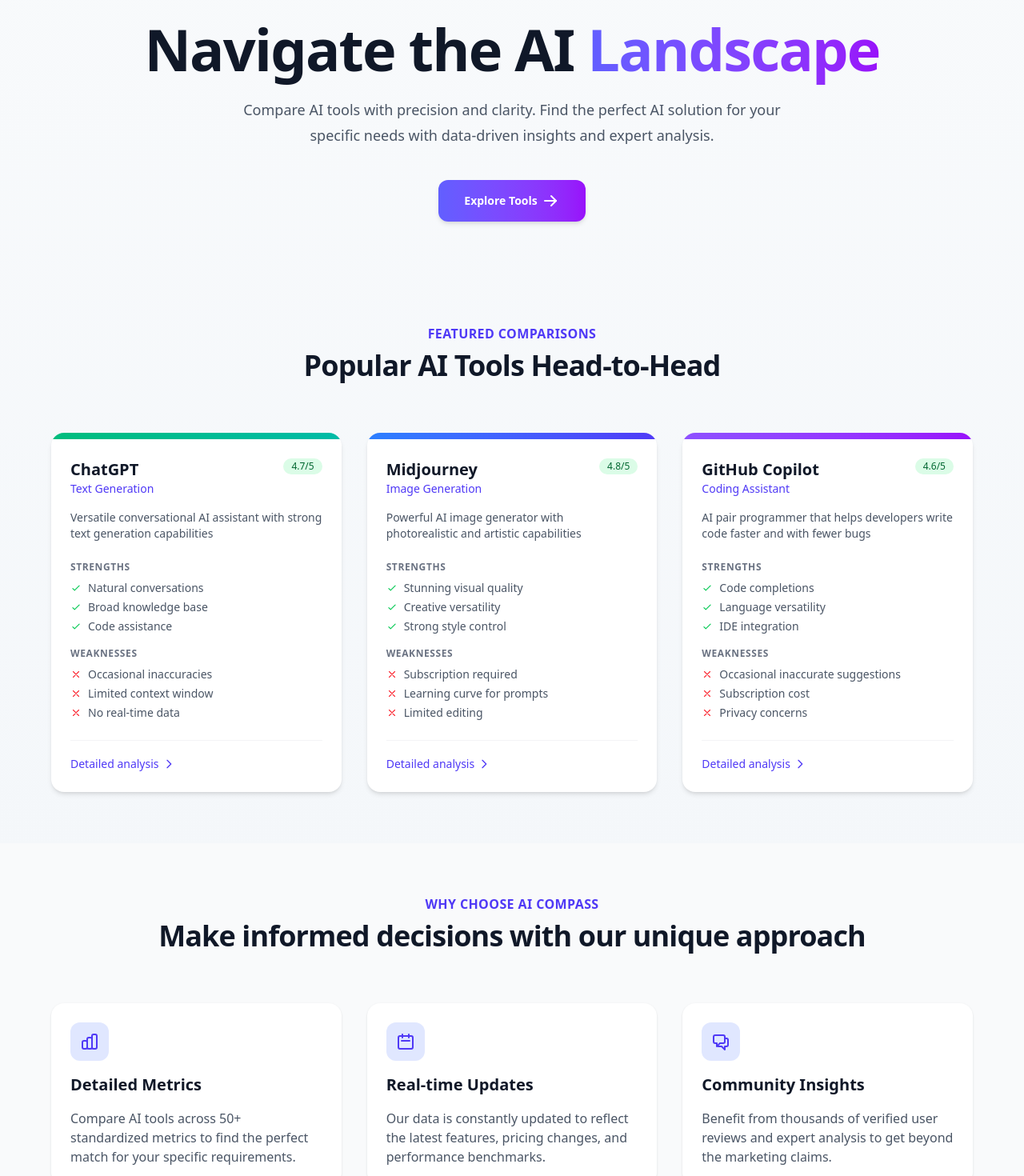
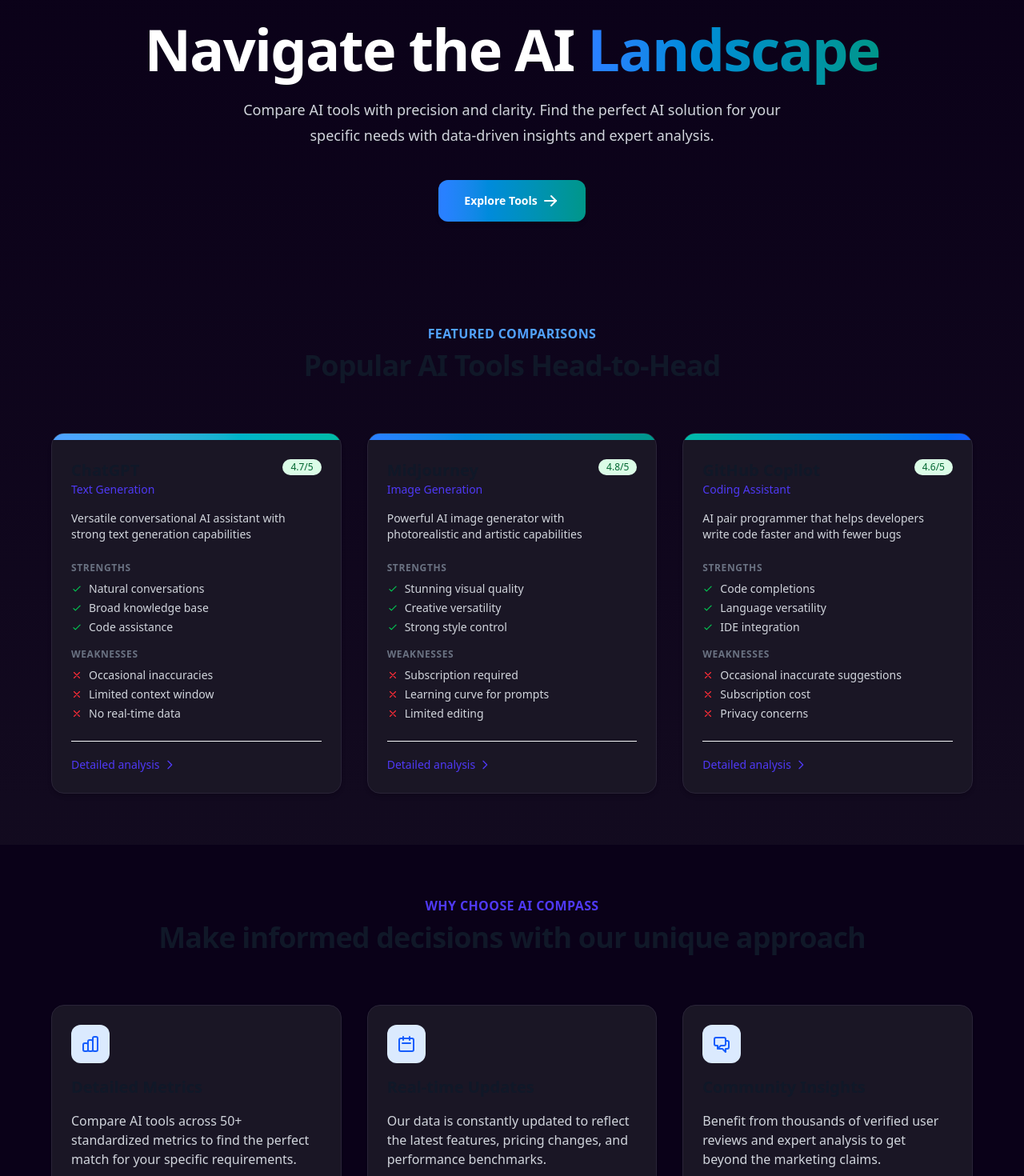
Before and after one commit to ziexbie/AI-Compass, a Next.js app in the folder frontend/: page / in a window 1280 px wide. Shown: the part 120-1590 px from the top of the page at 80% size. Built offline with nearby package versions, Linux system fonts and the light colour scheme.

Commit message:
featured

```diff
--- a/frontend/src/app/page.jsx
+++ b/frontend/src/app/page.jsx
@@ -11,35 +11,58 @@
 	{
 		name: 'ChatGPT',
 		category: 'Text Generation',
-    description: 'Versatile conversational AI assistant with strong text generation capabilities',
-    strengths: ['Natural conversations', 'Broad knowledge base', 'Code assistance'],
-    weaknesses: ['Occasional inaccuracies', 'Limited context window', 'No real-time data'],
+		description:
+			'Versatile conversational AI assistant with strong text generation capabilities',
+		strengths: [
+			'Natural conversations',
+			'Broad knowledge base',
+			'Code assistance',
+		],
+		weaknesses: [
+			'Occasional inaccuracies',
+			'Limited context window',
+			'No real-time data',
+		],
 		rating: 4.7,
-    color: 'from-emerald-500 to-teal-500'
+		color: 'from-blue-400 to-teal-500',
 	},
 	{
 		name: 'Midjourney',
 		category: 'Image Generation',
-    description: 'Powerful AI image generator with photorealistic and artistic capabilities',
-    strengths: ['Stunning visual quality', 'Creative versatility', 'Strong style control'],
-    weaknesses: ['Subscription required', 'Learning curve for prompts', 'Limited editing'],
+		description:
+			'Powerful AI image generator with photorealistic and artistic capabilities',
+		strengths: [
+			'Stunning visual quality',
+			'Creative versatility',
+			'Strong style control',
+		],
+		weaknesses: [
+			'Subscription required',
+			'Learning curve for prompts',
+			'Limited editing',
+		],
 		rating: 4.8,
-    color: 'from-blue-500 to-indigo-600'
+		color: 'from-blue-500 to-teal-600',
 	},
 	{
 		name: 'GitHub Copilot',
 		category: 'Coding Assistant',
-    description: 'AI pair programmer that helps developers write code faster and with fewer bugs',
+		description:
+			'AI pair programmer that helps developers write code faster and with fewer bugs',
 		strengths: ['Code completions', 'Language versatility', 'IDE integration'],
-    weaknesses: ['Occasional inaccurate suggestions', 'Subscription cost', 'Privacy concerns'],
+		weaknesses: [
+			'Occasional inaccurate suggestions',
+			'Subscription cost',
+			'Privacy concerns',
+		],
 		rating: 4.6,
-    color: 'from-violet-500 to-purple-600'
-  }
+		color: 'from-teal-500 to-blue-600',
+	},
 ]
 
 const fadeIn = {
 	hidden: { opacity: 0, y: 20 },
-  visible: { opacity: 1, y: 0, transition: { duration: 0.6 } }
+	visible: { opacity: 1, y: 0, transition: { duration: 0.6 } },
 }
 
 const staggerContainer = {
@@ -47,9 +70,9 @@
 	visible: {
 		opacity: 1,
 		transition: {
-      staggerChildren: 0.2
-    }
-  }
+			staggerChildren: 0.2,
+		},
+	},
 }
 
 export default function Home() {
@@ -73,15 +96,14 @@
 	}, [])
 
 	return (
-    <div className="min-h-screen bg-gradient-to-b from-slate-50 to-slate-100 dark:from-gray-900 dark:to-gray-800">
-
+		<div className="min-h-screen bg-gradient-to-b from-[#0A0118] to-[#1A1625]">
 			{/* Navigation */}
-      <nav className="backdrop-blur-md bg-white/80 dark:bg-gray-900/80 sticky top-0 z-10 border-b border-gray-200 dark:border-gray-800">
+			<nav className="backdrop-blur-md bg-[#1A1625]/80 sticky top-0 z-10 border-b border-[#2A2438]">
 				<div className="max-w-7xl mx-auto px-4 sm:px-6 lg:px-8">
 					<div className="flex justify-between h-16">
 						<div className="flex items-center">
 							<motion.div
-                className="text-2xl font-bold bg-clip-text text-transparent bg-gradient-to-r from-indigo-500 to-purple-600"
+								className="text-2xl font-bold bg-clip-text text-transparent bg-gradient-to-r from-blue-500 to-teal-600"
 								initial={{ opacity: 0, x: -20 }}
 								animate={{ opacity: 1, x: 0 }}
 								transition={{ duration: 0.5 }}
@@ -92,27 +114,31 @@
 						<div className="flex items-center space-x-4">
 							<Link
 								href="/browse-tools"
-                className="px-3 py-2 rounded-md text-sm font-medium text-gray-700 hover:text-indigo-600 dark:text-gray-200 dark:hover:text-indigo-400 transition-colors"
+								className="px-3 py-2 rounded-md text-sm font-medium text-gray-300 hover:text-teal-400 transition-colors"
 							>
 								Explore
 							</Link>
 							<Link
 								href="/compare-tools"
-                className="px-3 py-2 rounded-md text-sm font-medium text-gray-700 hover:text-indigo-600 dark:text-gray-200 dark:hover:text-indigo-400 transition-colors"
+								className="px-3 py-2 rounded-md text-sm font-medium text-gray-300 hover:text-teal-400 transition-colors"
 							>
 								Compare
 							</Link>
 							{isLoggedIn ? (
 								<Link
-                  href={userRole === 'admin' ? '/admin/profile' : '/user/profile'}
-                  className="px-4 py-2 rounded-md text-sm font-medium text-white bg-gradient-to-r from-indigo-500 to-purple-600 hover:from-indigo-600 hover:to-purple-700 shadow-sm transition-all hover:shadow-md"
+									href={
+										userRole === 'admin'
+											? '/admin/profile'
+											: '/user/profile'
+									}
+									className="px-4 py-2 rounded-md text-sm font-medium text-white bg-gradient-to-r from-blue-500 to-teal-600 hover:from-blue-600 hover:to-teal-700 shadow-sm transition-all hover:shadow-md"
 								>
 									Profile
 								</Link>
 							) : (
 								<Link
 									href="/login"
-                  className="px-4 py-2 rounded-md text-sm font-medium text-white bg-gradient-to-r from-indigo-500 to-purple-600 hover:from-indigo-600 hover:to-purple-700 shadow-sm transition-all hover:shadow-md"
+									className="px-4 py-2 rounded-md text-sm font-medium text-white bg-gradient-to-r from-blue-500 to-teal-600 hover:from-blue-600 hover:to-teal-700 shadow-sm transition-all hover:shadow-md"
 								>
 									Sign In
 								</Link>
@@ -131,12 +157,27 @@
 					animate={{ opacity: 1 }}
 					transition={{ duration: 1 }}
 				>
-          <svg className="absolute left-[calc(50%-33rem)] top-9 -z-10 transform-gpu blur-3xl" aria-hidden="true" viewBox="0 0 1155 678">
-            <path fill="url(#9b2541ea-d39d-499b-bd42-aeea3e93f5ff)" fillOpacity=".3" d="M317.219 518.975L203.852 678 0 438.341l317.219 80.634 204.172-286.402c1.307 132.337 45.083 346.658 209.733 145.248C936.936 126.058 882.053-94.234 1031.02 41.331c119.18 108.451 130.68 295.337 121.53 375.223L855 299l21.173 362.054-558.954-142.079z" />
+					<svg
+						className="absolute left-[calc(50%-33rem)] top-9 -z-10 transform-gpu blur-3xl"
+						aria-hidden="true"
+						viewBox="0 0 1155 678"
+					>
+						<path
+							fill="url(#9b2541ea-d39d-499b-bd42-aeea3e93f5ff)"
+							fillOpacity=".3"
+							d="M317.219 518.975L203.852 678 0 438.341l317.219 80.634 204.172-286.402c1.307 132.337 45.083 346.658 209.733 145.248C936.936 126.058 882.053-94.234 1031.02 41.331c119.18 108.451 130.68 295.337 121.53 375.223L855 299l21.173 362.054-558.954-142.079z"
+						/>
 						<defs>
-              <linearGradient id="9b2541ea-d39d-499b-bd42-aeea3e93f5ff" x1="1155.49" x2="-78.208" y1=".177" y2="474.645" gradientUnits="userSpaceOnUse">
-                <stop stopColor="#9089FC" />
-                <stop offset={1} stopColor="#FF80B5" />
+							<linearGradient
+								id="9b2541ea-d39d-499b-bd42-aeea3e93f5ff"
+								x1="1155.49"
+								x2="-78.208"
+								y1=".177"
+								y2="474.645"
+								gradientUnits="userSpaceOnUse"
+							>
+								<stop stopColor="#3B82F6" />
+								<stop offset={1} stopColor="#14B8A6" />
 							</linearGradient>
 						</defs>
 					</svg>
@@ -149,11 +190,16 @@
 						animate="visible"
 						variants={fadeIn}
 					>
-            <h1 className="text-4xl font-bold tracking-tight text-gray-900 dark:text-white sm:text-6xl md:text-7xl mb-6">
-              Navigate the AI <span className="bg-clip-text text-transparent bg-gradient-to-r from-indigo-500 to-purple-600">Landscape</span>
+						<h1 className="text-4xl font-bold tracking-tight text-white sm:text-6xl md:text-7xl mb-6">
+							Navigate the AI{' '}
+							<span className="bg-clip-text text-transparent bg-gradient-to-r from-blue-500 to-teal-600">
+								Landscape
+							</span>
 						</h1>
-            <p className="mt-6 text-lg leading-8 text-gray-600 dark:text-gray-300 max-w-2xl mx-auto">
-              Compare AI tools with precision and clarity. Find the perfect AI solution for your specific needs with data-driven insights and expert analysis.
+						<p className="mt-6 text-lg leading-8 text-gray-300 dark:text-gray-300 max-w-2xl mx-auto">
+							Compare AI tools with precision and clarity. Find the perfect AI
+							solution for your specific needs with data-driven insights and expert
+							analysis.
 						</p>
 						<div className="mt-10 flex items-center justify-center gap-x-6">
 							<motion.div
@@ -162,17 +208,14 @@
 							>
 								<Link
 									href="/browse-tools"
-                  className="flex items-center rounded-xl bg-gradient-to-r from-indigo-500 to-purple-600 px-8 py-3.5 text-sm font-semibold text-white shadow-md hover:shadow-lg transition-all"
+									className="flex items-center rounded-xl bg-gradient-to-r from-blue-500 to-teal-600 px-8 py-3.5 text-sm font-semibold text-white shadow-md hover:shadow-lg transition-all"
 								>
-                  Explore Tools <span className="inline-block transition-transform group-hover:translate-x-1 ml-1"><IconArrowRight /></span>
+									Explore Tools{' '}
+									<span className="inline-block transition-transform group-hover:translate-x-1 ml-1">
+										<IconArrowRight />
+									</span>
 								</Link>
 							</motion.div>
-              {/* <Link
-                href="/explore"
-                className="text-sm font-semibold leading-6 text-gray-900 dark:text-white group"
-              >
-                Explore tools <span className="inline-block transition-transform group-hover:translate-x-1 ml-1">→</span>
-              </Link> */}
 						</div>
 					</motion.div>
 				</div>
@@ -184,12 +227,12 @@
 					className="mx-auto max-w-6xl"
 					initial="hidden"
 					whileInView="visible"
-          viewport={{ once: true, margin: "-100px" }}
+					viewport={{ once: true, margin: '-100px' }}
 					variants={staggerContainer}
 				>
 					<div className="text-center mb-16">
 						<motion.h2
-              className="text-base font-semibold text-indigo-600 dark:text-indigo-400 tracking-wide uppercase"
+							className="text-base font-semibold text-blue-400 tracking-wide uppercase"
 							variants={fadeIn}
 						>
 							Featured Comparisons
@@ -209,7 +252,7 @@
 						{aiTools.map((tool, index) => (
 							<motion.div
 								key={tool.name}
-                className="relative overflow-hidden rounded-2xl bg-white dark:bg-gray-800 shadow-md hover:shadow-xl transition-all duration-300"
+								className="relative overflow-hidden rounded-2xl bg-[#1A1625] border border-[#2A2438] shadow-md hover:shadow-xl transition-all duration-300"
 								variants={fadeIn}
 								whileHover={{ y: -5 }}
 								onHoverStart={() => setHoveredTool(index)}
@@ -219,22 +262,44 @@
 								<div className="p-6">
 									<div className="flex justify-between items-start">
 										<div>
-                      <h3 className="text-xl font-bold text-gray-900 dark:text-white">{tool.name}</h3>
-                      <p className="text-sm text-indigo-600 dark:text-indigo-400">{tool.category}</p>
+											<h3 className="text-xl font-bold text-gray-900 dark:text-white">
+												{tool.name}
+											</h3>
+											<p className="text-sm text-indigo-600 dark:text-indigo-400">
+												{tool.category}
+											</p>
 										</div>
 										<span className="inline-flex items-center rounded-full bg-green-100 dark:bg-green-900 px-2.5 py-0.5 text-xs font-medium text-green-800 dark:text-green-200">
 											{tool.rating}/5
 										</span>
 									</div>
-                  <p className="mt-4 text-sm text-gray-600 dark:text-gray-300">{tool.description}</p>
+									<p className="mt-4 text-sm text-gray-300 dark:text-gray-300">
+										{tool.description}
+									</p>
 
 									<div className="mt-6">
-                    <h4 className="text-xs font-semibold text-gray-500 dark:text-gray-400 uppercase tracking-wider">Strengths</h4>
+										<h4 className="text-xs font-semibold text-gray-500 dark:text-gray-400 uppercase tracking-wider">
+											Strengths
+										</h4>
 										<ul className="mt-2 space-y-1">
 											{tool.strengths.map((strength, i) => (
-                        <li key={i} className="text-sm text-gray-600 dark:text-gray-300 flex items-center">
-                          <svg className="w-3.5 h-3.5 mr-2 text-green-500" fill="none" stroke="currentColor" viewBox="0 0 24 24" xmlns="http://www.w3.org/2000/svg">
-                            <path strokeLinecap="round" strokeLinejoin="round" strokeWidth="2" d="M5 13l4 4L19 7"></path>
+												<li
+													key={i}
+													className="text-sm text-gray-300 dark:text-gray-300 flex items-center"
+												>
+													<svg
+														className="w-3.5 h-3.5 mr-2 text-green-500"
+														fill="none"
+														stroke="currentColor"
+														viewBox="0 0 24 24"
+														xmlns="http://www.w3.org/2000/svg"
+													>
+														<path
+															strokeLinecap="round"
+															strokeLinejoin="round"
+															strokeWidth="2"
+															d="M5 13l4 4L19 7"
+														></path>
 													</svg>
 													{strength}
 												</li>
@@ -243,12 +308,28 @@
 									</div>
 
 									<div className="mt-4">
-                    <h4 className="text-xs font-semibold text-gray-500 dark:text-gray-400 uppercase tracking-wider">Weaknesses</h4>
+										<h4 className="text-xs font-semibold text-gray-500 dark:text-gray-400 uppercase tracking-wider">
+											Weaknesses
+										</h4>
 										<ul className="mt-2 space-y-1">
 											{tool.weaknesses.map((weakness, i) => (
-                        <li key={i} className="text-sm text-gray-600 dark:text-gray-300 flex items-center">
-                          <svg className="w-3.5 h-3.5 mr-2 text-red-500" fill="none" stroke="currentColor" viewBox="0 0 24 24" xmlns="http://www.w3.org/2000/svg">
-                            <path strokeLinecap="round" strokeLinejoin="round" strokeWidth="2" d="M6 18L18 6M6 6l12 12"></path>
+												<li
+													key={i}
+													className="text-sm text-gray-300 dark:text-gray-300 flex items-center"
+												>
+													<svg
+														className="w-3.5 h-3.5 mr-2 text-red-500"
+														fill="none"
+														stroke="currentColor"
+														viewBox="0 0 24 24"
+														xmlns="http://www.w3.org/2000/svg"
+													>
+														<path
+															strokeLinecap="round"
+															strokeLinejoin="round"
+															strokeWidth="2"
+															d="M6 18L18 6M6 6l12 12"
+														></path>
 													</svg>
 													{weakness}
 												</li>
@@ -262,8 +343,19 @@
 											className="inline-flex items-center text-sm font-medium text-indigo-600 dark:text-indigo-400 hover:text-indigo-800 dark:hover:text-indigo-300"
 										>
 											Detailed analysis
-                      <svg className="ml-1 w-4 h-4" fill="none" stroke="currentColor" viewBox="0 0 24 24" xmlns="http://www.w3.org/2000/svg">
-                        <path strokeLinecap="round" strokeLinejoin="round" strokeWidth="2" d="M9 5l7 7-7 7"></path>
+											<svg
+												className="ml-1 w-4 h-4"
+												fill="none"
+												stroke="currentColor"
+												viewBox="0 0 24 24"
+												xmlns="http://www.w3.org/2000/svg"
+											>
+												<path
+													strokeLinecap="round"
+													strokeLinejoin="round"
+													strokeWidth="2"
+													d="M9 5l7 7-7 7"
+												></path>
 											</svg>
 										</Link>
 									</div>
@@ -275,12 +367,12 @@
 			</section>
 
 			{/* Features section */}
-      <section className="py-16 px-6 lg:px-8 bg-gray-50 dark:bg-gray-900">
+			<section className="py-16 px-6 lg:px-8 bg-[#0A0118]">
 				<motion.div
 					className="mx-auto max-w-6xl"
 					initial="hidden"
 					whileInView="visible"
-          viewport={{ once: true, margin: "-100px" }}
+					viewport={{ once: true, margin: '-100px' }}
 					variants={staggerContainer}
 				>
 					<div className="text-center mb-16">
@@ -303,50 +395,92 @@
 						variants={staggerContainer}
 					>
 						<motion.div
-              className="relative p-6 bg-white dark:bg-gray-800 rounded-2xl shadow-sm"
+							className="relative p-6 bg-[#1A1625] border border-[#2A2438] rounded-2xl shadow-sm"
 							variants={fadeIn}
 							whileHover={{ y: -5 }}
 						>
-              <div className="h-12 w-12 rounded-xl bg-indigo-100 dark:bg-indigo-900 flex items-center justify-center mb-4">
-                <svg className="h-6 w-6 text-indigo-600 dark:text-indigo-400" fill="none" stroke="currentColor" viewBox="0 0 24 24" xmlns="http://www.w3.org/2000/svg">
-                  <path strokeLinecap="round" strokeLinejoin="round" strokeWidth="2" d="M9 19v-6a2 2 0 00-2-2H5a2 2 0 00-2 2v6a2 2 0 002 2h2a2 2 0 002-2zm0 0V9a2 2 0 012-2h2a2 2 0 012 2v10m-6 0a2 2 0 002 2h2a2 2 0 002-2m0 0V5a2 2 0 012-2h2a2 2 0 012 2v14a2 2 0 01-2 2h-2a2 2 0 01-2-2z"></path>
+							<div className="h-12 w-12 rounded-xl bg-blue-100 dark:bg-blue-900 flex items-center justify-center mb-4">
+								<svg
+									className="h-6 w-6 text-blue-600 dark:text-blue-400"
+									fill="none"
+									stroke="currentColor"
+									viewBox="0 0 24 24"
+									xmlns="http://www.w3.org/2000/svg"
+								>
+									<path
+										strokeLinecap="round"
+										strokeLinejoin="round"
+										strokeWidth="2"
+										d="M9 19v-6a2 2 0 00-2-2H5a2 2 0 00-2 2v6a2 2 0 002 2h2a2 2 0 002-2zm0 0V9a2 2 0 012-2h2a2 2 0 012 2v10m-6 0a2 2 0 002 2h2a2 2 0 002-2m0 0V5a2 2 0 012-2h2a2 2 0 012 2v14a2 2 0 01-2 2h-2a2 2 0 01-2-2z"
+									></path>
 								</svg>
 							</div>
-              <h3 className="text-xl font-bold text-gray-900 dark:text-white">Detailed Metrics</h3>
-              <p className="mt-4 text-gray-600 dark:text-gray-300">
-                Compare AI tools across 50+ standardized metrics to find the perfect match for your specific requirements.
+							<h3 className="text-xl font-bold text-gray-900 dark:text-white">
+								Detailed Metrics
+							</h3>
+							<p className="mt-4 text-gray-300 dark:text-gray-300">
+								Compare AI tools across 50+ standardized metrics to find the
+								perfect match for your specific requirements.
 							</p>
 						</motion.div>
 
 						<motion.div
-              className="relative p-6 bg-white dark:bg-gray-800 rounded-2xl shadow-sm"
+							className="relative p-6 bg-[#1A1625] border border-[#2A2438] rounded-2xl shadow-sm"
 							variants={fadeIn}
 							whileHover={{ y: -5 }}
 						>
-              <div className="h-12 w-12 rounded-xl bg-indigo-100 dark:bg-indigo-900 flex items-center justify-center mb-4">
-                <svg className="h-6 w-6 text-indigo-600 dark:text-indigo-400" fill="none" stroke="currentColor" viewBox="0 0 24 24" xmlns="http://www.w3.org/2000/svg">
-                  <path strokeLinecap="round" strokeLinejoin="round" strokeWidth="2" d="M8 7V3m8 4V3m-9 8h10M5 21h14a2 2 0 002-2V7a2 2 0 00-2-2H5a2 2 0 00-2 2v12a2 2 0 002 2z"></path>
+							<div className="h-12 w-12 rounded-xl bg-blue-100 dark:bg-blue-900 flex items-center justify-center mb-4">
+								<svg
+									className="h-6 w-6 text-blue-600 dark:text-blue-400"
+									fill="none"
+									stroke="currentColor"
+									viewBox="0 0 24 24"
+									xmlns="http://www.w3.org/2000/svg"
+								>
+									<path
+										strokeLinecap="round"
+										strokeLinejoin="round"
+										strokeWidth="2"
+										d="M8 7V3m8 4V3m-9 8h10M5 21h14a2 2 0 002-2V7a2 2 0 00-2-2H5a2 2 0 00-2 2v12a2 2 0 002 2z"
+									></path>
 								</svg>
 							</div>
-              <h3 className="text-xl font-bold text-gray-900 dark:text-white">Real-time Updates</h3>
-              <p className="mt-4 text-gray-600 dark:text-gray-300">
-                Our data is constantly updated to reflect the latest features, pricing changes, and performance benchmarks.
+							<h3 className="text-xl font-bold text-gray-900 dark:text-white">
+								Real-time Updates
+							</h3>
+							<p className="mt-4 text-gray-300 dark:text-gray-300">
+								Our data is constantly updated to reflect the latest features,
+								pricing changes, and performance benchmarks.
 							</p>
 						</motion.div>
 
 						<motion.div
-              className="relative p-6 bg-white dark:bg-gray-800 rounded-2xl shadow-sm"
+							className="relative p-6 bg-[#1A1625] border border-[#2A2438] rounded-2xl shadow-sm"
 							variants={fadeIn}
 							whileHover={{ y: -5 }}
 						>
-              <div className="h-12 w-12 rounded-xl bg-indigo-100 dark:bg-indigo-900 flex items-center justify-center mb-4">
-                <svg className="h-6 w-6 text-indigo-600 dark:text-indigo-400" fill="none" stroke="currentColor" viewBox="0 0 24 24" xmlns="http://www.w3.org/2000/svg">
-                  <path strokeLinecap="round" strokeLinejoin="round" strokeWidth="2" d="M17 8h2a2 2 0 012 2v6a2 2 0 01-2 2h-2v4l-4-4H9a1.994 1.994 0 01-1.414-.586m0 0L11 14h4a2 2 0 002-2V6a2 2 0 00-2-2H5a2 2 0 00-2 2v6a2 2 0 002 2h2v4l.586-.586z"></path>
+							<div className="h-12 w-12 rounded-xl bg-blue-100 dark:bg-blue-900 flex items-center justify-center mb-4">
+								<svg
+									className="h-6 w-6 text-blue-600 dark:text-blue-400"
+									fill="none"
+									stroke="currentColor"
+									viewBox="0 0 24 24"
+									xmlns="http://www.w3.org/2000/svg"
+								>
+									<path
+										strokeLinecap="round"
+										strokeLinejoin="round"
+										strokeWidth="2"
+										d="M17 8h2a2 2 0 012 2v6a2 2 0 01-2 2h-2v4l-4-4H9a1.994 1.994 0 01-1.414-.586m0 0L11 14h4a2 2 0 002-2V6a2 2 0 00-2-2H5a2 2 0 00-2 2v6a2 2 0 002 2h2v4l.586-.586z"
+									></path>
 								</svg>
 							</div>
-              <h3 className="text-xl font-bold text-gray-900 dark:text-white">Community Insights</h3>
-              <p className="mt-4 text-gray-600 dark:text-gray-300">
-                Benefit from thousands of verified user reviews and expert analysis to get beyond the marketing claims.
+							<h3 className="text-xl font-bold text-gray-900 dark:text-white">
+								Community Insights
+							</h3>
+							<p className="mt-4 text-gray-300 dark:text-gray-300">
+								Benefit from thousands of verified user reviews and expert analysis
+								to get beyond the marketing claims.
 							</p>
 						</motion.div>
 					</motion.div>
@@ -362,7 +496,7 @@
 					viewport={{ once: true }}
 					variants={fadeIn}
 				>
-          <div className="relative overflow-hidden rounded-3xl bg-gradient-to-r from-indigo-500 to-purple-600">
+					<div className="relative overflow-hidden rounded-3xl bg-gradient-to-r from-blue-500 to-teal-600">
 						<div className="absolute inset-0 mix-blend-multiply opacity-20 bg-[radial-gradient(circle_at_top_right,_var(--tw-gradient-stops))] from-white via-transparent to-transparent"></div>
 						<div className="relative px-6 py-16 sm:px-12 sm:py-20 lg:py-24 lg:px-16">
 							<div className="mx-auto max-w-2xl text-center">
@@ -370,7 +504,8 @@
 									Find your perfect AI match today
 								</h2>
 								<p className="mt-6 text-lg leading-8 text-indigo-100">
-                  Join thousands of professionals who use AI Compass to make better technology decisions.
+									Join thousands of professionals who use AI Compass to make
+									better technology decisions.
 								</p>
 								<div className="mt-10 flex items-center justify-center gap-x-6">
 									<motion.div
@@ -379,7 +514,7 @@
 									>
 										<Link
 											href="/signup"
-                      className="rounded-xl bg-white px-8 py-3.5 text-sm font-semibold text-indigo-600 shadow-sm hover:bg-indigo-50 focus-visible:outline-2 focus-visible:outline-offset-2 focus-visible:outline-white transition-all"
+											className="rounded-xl bg-white px-8 py-3.5 text-sm font-semibold text-blue-600 shadow-sm hover:bg-blue-50 focus-visible:outline-2 focus-visible:outline-offset-2 focus-visible:outline-white transition-all"
 										>
 											Create free account
 										</Link>
@@ -390,7 +525,6 @@
 					</div>
 				</motion.div>
 			</section>
-
 		</div>
 	)
 }
```
Also changed, not shown: frontend/src/app/admin/add-tools/page.jsx (+19 -5 lines). Lines whose indentation alone changed are shown as unchanged.
